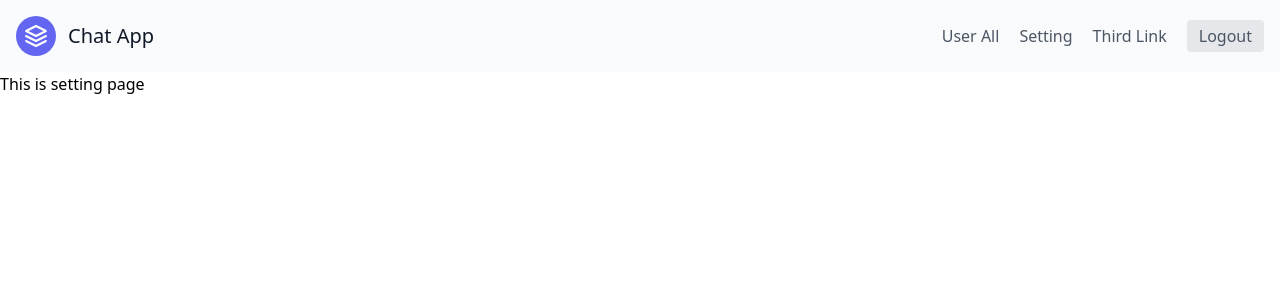
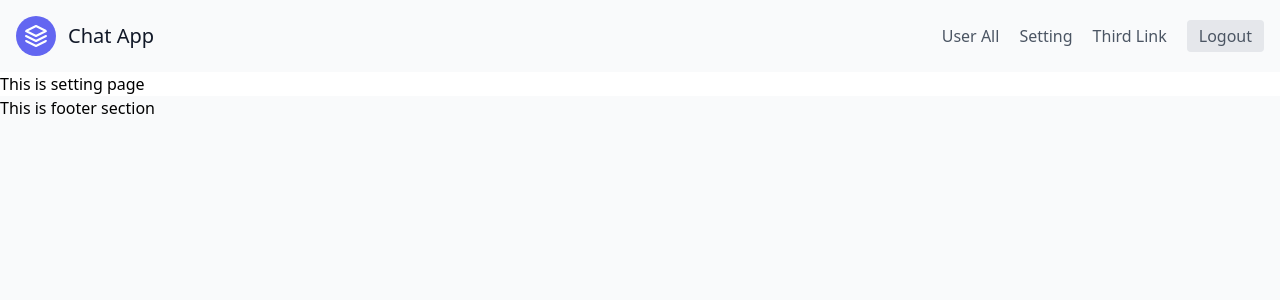
Before and after one commit to sccala/shadow_social, a React (Create React App) app: page /home/setting in a window 1280 px wide. Shown: the top 300 px of the page. Built offline with nearby package versions, Linux system fonts and the light colour scheme.

Commit message:
added footer

```diff
--- /dev/null
+++ b/src/components/organisms/layout/Footer.tsx
@@ -0,0 +1,5 @@
+import { VFC, memo } from 'react'
+
+export const Footer: VFC = memo(() => {
+  return <p className='bg-gray-50 h-56 mx-auto w-full'>This is footer section</p>
+})
--- a/src/components/pages/Home.tsx
+++ b/src/components/pages/Home.tsx
@@ -40,7 +40,7 @@ export const Home: VFC = memo(() => {
         >
           <div className='gap-2 sm:gap-6 lg:gap-4'>
             <img
-              src='https://source.unsplash.com/random'
+              src='/asset/images/clearbox.jpg'
               alt='shadow on eyes'
               className='bg-gray-100 content-center rounded-lg'
             />
@@ -57,8 +57,8 @@ export const Home: VFC = memo(() => {
           </div>
         </div>
       </section>
-      <section>
-        <div className='container items-center mx-auto'>
+      <section className='bg-purple-200 h-56 mx-auto w-100 w-full flex-row align-items-center'>
+        <div className='container  mx-auto mb-8'>
           <PrimaryButton onClick={onClickChat}>Dive into the Shadow chat</PrimaryButton>
         </div>
       </section>
--- /dev/null
+++ b/src/components/template/FooterLayout.tsx
@@ -0,0 +1,14 @@
+import { VFC, memo, ReactNode } from 'react'
+import { Footer } from '../organisms/layout/Footer'
+
+type Props = {
+  children: ReactNode
+}
+export const FooterLayout: VFC<Props> = memo(props => {
+
+  return (
+    <>
+      <Footer />
+    </>
+  )
+})
--- a/src/router/Router.tsx
+++ b/src/router/Router.tsx
@@ -2,31 +2,30 @@ import { VFC, memo } from 'react'
 import { Route, Switch } from 'react-router'
 import { Login } from '../components/pages/Login'
 import { Page404 } from '../components/pages/Page404'
+import { FooterLayout } from '../components/template/FooterLayout'
 import { HeaderLayout } from '../components/template/HeaderLayout'
 import { homeRoutes } from './HomeRoutes'
 
 export const Router: VFC = memo(() => {
   return (
     <Switch>
-      <Route exact path="/">
+      <Route exact path='/'>
         <Login />
       </Route>
       <Route
-        path="/home"
+        path='/home'
         render={({ match: { url } }) => (
           <Switch>
-            {homeRoutes.map((route) => (
-                <Route
-                    key={route.path}
-                    exact={route.exact}
-                    path={`${url}${route.path}`}>
+            {homeRoutes.map(route => (
+              <Route key={route.path} exact={route.exact} path={`${url}${route.path}`}>
                 <HeaderLayout>{route.children}</HeaderLayout>
+                <FooterLayout>{route.children}</FooterLayout>
               </Route>
             ))}
           </Switch>
         )}
       />
-      <Route path="*">
+      <Route path='*'>
         <Page404 />
       </Route>
     </Switch>
```
